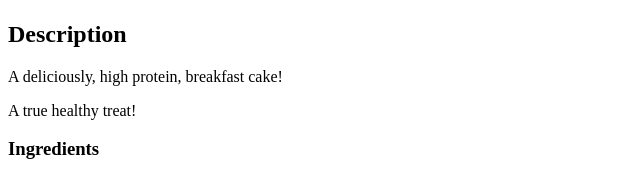
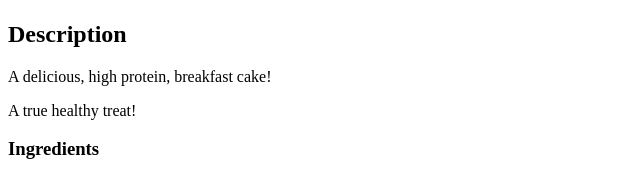
Before and after one commit to Ltys-on/odin-recipies, a plain HTML site: page recipes/breakfast-protein-cakes.html in a window 1280 px wide. Shown: the part 458-634 px from the top of the page, 0-640 px from the left. Drawn offline with Linux system fonts and the light colour scheme.

Commit message:
Fix spelling mistake

```diff
--- a/recipes/breakfast-protein-cakes.html
+++ b/recipes/breakfast-protein-cakes.html
@@ -8,7 +8,7 @@
         <h1>Breakfast Protein Cakes</h1>
         <img src="../images/breakfast-protein-cake.jpg" alt="picture of homemade protein cakes">
         <h2>Description</h2>
-        <p>A deliciously, high protein, breakfast cake!</p>
+        <p>A delicious, high protein, breakfast cake!</p>
         <p>A true healthy treat!</p>
         <h3>Ingredients</h3>
         <ul>
```
